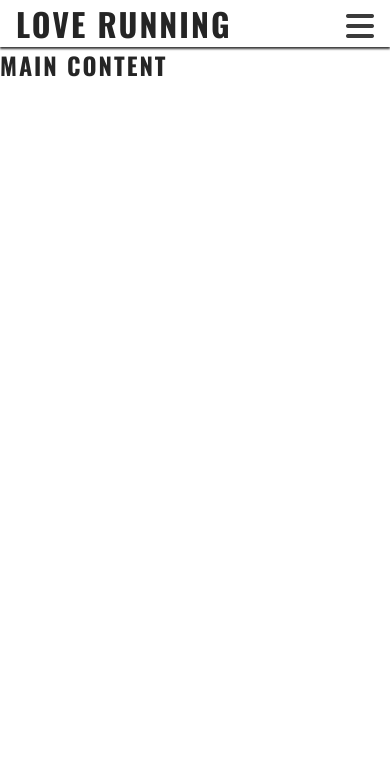
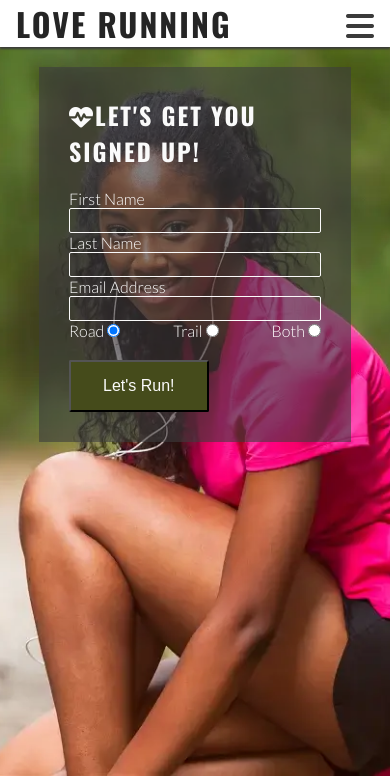
Before and after one commit to FHCampbell1999/love-running, a plain HTML site: page signup.html in a window 390 px wide. Shown: the top 778 px of the page. Drawn offline with nearby package versions, Linux system fonts and the light colour scheme.

Commit message:
Style signup page for mobiles

```diff
--- a/assets/css/style.css
+++ b/assets/css/style.css
@@ -285,6 +285,59 @@ main {
     }
 }
 
+/* Signup form */
+main {
+    display: flex;
+    flex-direction: column;
+    flex: 1 0 auto;
+    margin-top: 47px;
+}
+
+#signup {
+    background-image: url('../images/signup-image.webp');
+    background-size: cover;
+    background-position: 75%;
+    padding: 20px 10% 0 10%;
+    flex-grow: 1;
+}
+
+#signup-form {
+    color: #ffffff;
+    background-color: rgba(60,60, 60, .6);
+    padding: 30px;
+}
+
+#signup-form h2 {
+    color:#fafafa;
+    margin-bottom: 20px;
+}
+
+.text-input {
+    background: transparent;
+    color:#fafafa;
+    width: 100%;
+    height: 25px;
+    border: 1px solid #fafafa;
+    border-radius: 2px;
+    padding: 0 5px;
+}
+
+.radio-buttons {
+    width: 100%;
+    display: flex;
+    justify-content: space-between;
+}
+
+.join-button {
+    padding: 15px 32px;
+    margin-top: 20px;
+    border-radius: 2px;
+    background-color: #454b1b;
+    color: #fafafa;
+    font-size: 100%;
+}
+
+
 /* Large devices (laptops and desktops, 992px and up) */
 @media screen and (min-width: 992px) {
     #menu a:hover {
--- a/signup.html
+++ b/signup.html
@@ -33,8 +33,36 @@
     </header>
 
     <main>
-        <!-- This is the section containing the main content -->
-        <h2>Main Content</h2>
+        <section id="signup">
+            <form id="signup-form" action="https://formdump.codeinstitute.net methosd="POST">
+                <h2><i class="fa-solid fa-heartbeat"></i>Let's get you signed up!</h2>
+                    <label for="first-name">First Name</label>
+                    <input type="text" id="first-name" name="first_name" class="text-input" required>
+                    <br>
+                    <label for="last-name">Last Name</label>
+                    <input type="text" id="last-name" name="last_name" class="text-input" required>
+                    <br>
+                    <label for="email-address">Email Address</label>
+                    <input type="email" id="email-address" name="email_address" class="text-input" required>
+                    <br>
+                    <div class="radio-buttons">
+                        <div>
+                            <label for="road">Road</label>
+                            <input type="radio" id="road" name="running_preference" value="road" required checked>
+                        </div>
+                        <div>
+                            <label for="trail">Trail</label>
+                            <input type="radio" id="trail" name="running_preference" value="trail" required>
+                        </div>
+                        <div>
+                            <label for="both">Both</label>
+                            <input type="radio" id="both" name="running_preference" value="both" required>
+                        </div>
+                    </div>
+
+                    <button type="submit" class="join-button">Let's Run!</button>
+            </form>
+            </section>
     </main>
 
     <footer>
```
Also changed, not shown: assets/images/signup-image.webp (added).
